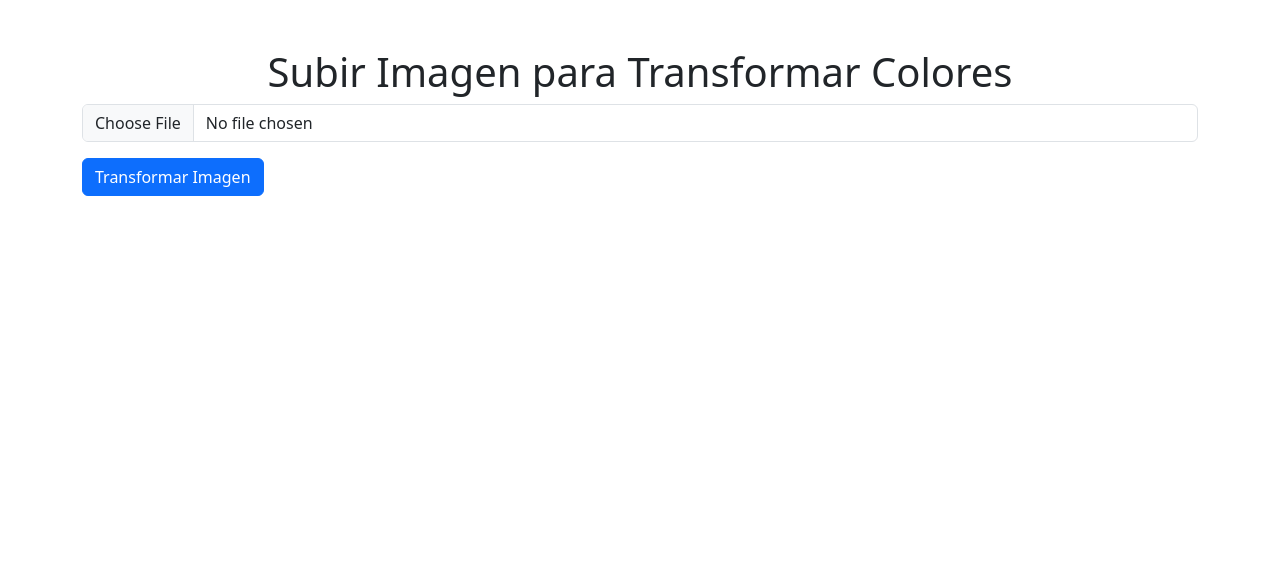
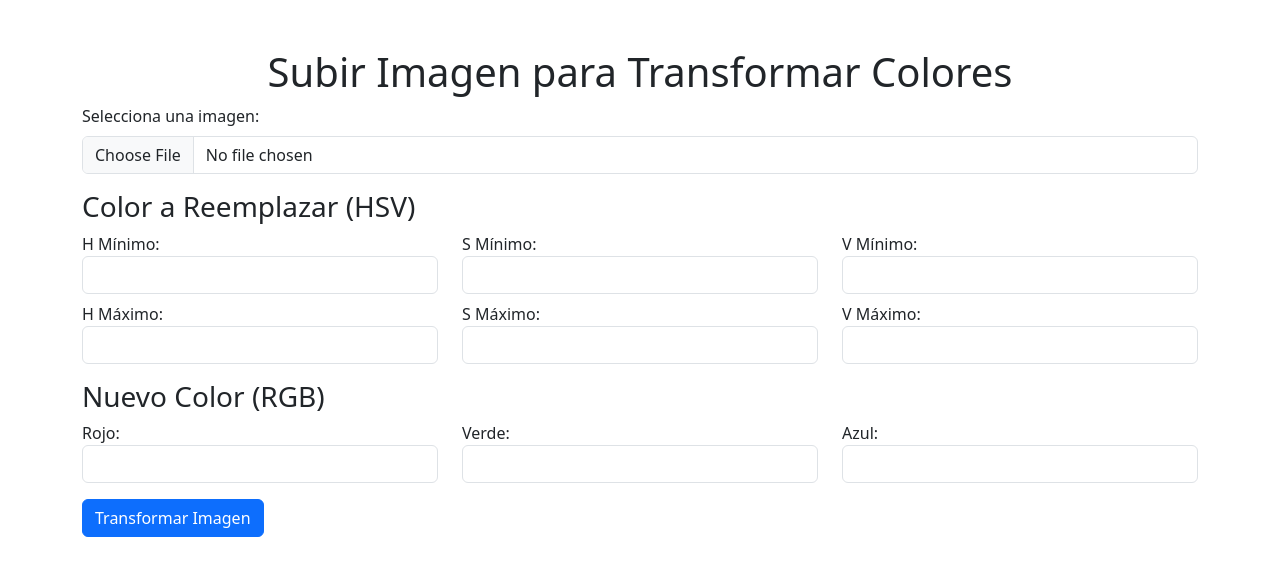
Before and after one commit to Aln22-F3r/Proyecto-Sistemas-Inteligentes, a Flask app: page / in a window 1280 px wide. Shown: the top 576 px of the page. Run offline with Flask 3, Linux system fonts and the light colour scheme.

Commit message:
Ahora ya en el index se muestra la opcion de escoger los valores del HSV y el color a remplazar, funciona bien con colores planos pero es dificil con imagenes con tonos muy similares y aparte es confuso el HSV por lo que en el futuro veremos como cambiar o arreglar el problema de la interfaz de usuario

```diff
--- a/app.py
+++ b/app.py
@@ -6,24 +6,28 @@ import os
 app = Flask(__name__)
 
 UPLOAD_FOLDER = 'static/images'
+os.makedirs(UPLOAD_FOLDER, exist_ok=True)
 app.config['UPLOAD_FOLDER'] = UPLOAD_FOLDER
 
-# Función para transformar colores (ejemplo: azul a verde)
-def transformar_colores(image_path):
+# Función para transformar colores
+def transformar_colores(image_path, old_color, new_color):
     image = cv2.imread(image_path)
     hsv = cv2.cvtColor(image, cv2.COLOR_BGR2HSV)
 
-    # Definimos los colores que queremos cambiar (azul a verde)
-    lower_blue = np.array([100, 50, 50])
-    upper_blue = np.array([140, 255, 255])
+    # Definir el rango de color a cambiar
+    lower_bound = np.array(old_color[:3])
+    upper_bound = np.array(old_color[3:])
 
-    # Detectamos el color azul
-    mask = cv2.inRange(hsv, lower_blue, upper_blue)
+    # Crear máscara para detectar el color seleccionado
+    mask = cv2.inRange(hsv, lower_bound, upper_bound)
 
-    # Cambiamos el color azul a verde
-    image[mask > 0] = [0, 255, 0]
+    # Suavizar la máscara para mejorar la detección
+    mask = cv2.GaussianBlur(mask, (5, 5), 0)
 
-    # Guardamos la nueva imagen
+    # Cambiar el color detectado al nuevo color
+    image[mask > 0] = new_color
+
+    # Guardar la imagen transformada
     output_path = os.path.join(app.config['UPLOAD_FOLDER'], 'output.jpg')
     cv2.imwrite(output_path, image)
     return output_path
@@ -31,16 +35,27 @@ def transformar_colores(image_path):
 @app.route('/', methods=['GET', 'POST'])
 def index():
     if request.method == 'POST':
-        # Guardar la imagen cargada
         file = request.files['file']
         if file:
             filepath = os.path.join(app.config['UPLOAD_FOLDER'], 'input.jpg')
             file.save(filepath)
 
-            # Aplicar la transformación
-            output_path = transformar_colores(filepath)
+            # Obtener colores del formulario
+            old_h_min = int(request.form['old_h_min'])
+            old_s_min = int(request.form['old_s_min'])
+            old_v_min = int(request.form['old_v_min'])
+            old_h_max = int(request.form['old_h_max'])
+            old_s_max = int(request.form['old_s_max'])
+            old_v_max = int(request.form['old_v_max'])
 
-            # Mostrar la imagen transformada
+            new_r = int(request.form['new_r'])
+            new_g = int(request.form['new_g'])
+            new_b = int(request.form['new_b'])
+
+            old_color = [old_h_min, old_s_min, old_v_min, old_h_max, old_s_max, old_v_max]
+            new_color = [new_b, new_g, new_r]
+
+            output_path = transformar_colores(filepath, old_color, new_color)
             return render_template('result.html', output_image='images/output.jpg')
 
     return render_template('index.html')
--- a/templates/index.html
+++ b/templates/index.html
@@ -11,9 +11,57 @@
         <h1 class="text-center">Subir Imagen para Transformar Colores</h1>
         <form action="/" method="post" enctype="multipart/form-data">
             <div class="mb-3">
-                <input type="file" name="file" class="form-control">
+                <label class="form-label">Selecciona una imagen:</label>
+                <input type="file" name="file" class="form-control" required>
             </div>
-            <button type="submit" class="btn btn-primary">Transformar Imagen</button>
+
+            <h3>Color a Reemplazar (HSV)</h3>
+            <div class="row">
+                <div class="col">
+                    <label>H Mínimo:</label>
+                    <input type="number" name="old_h_min" class="form-control" min="0" max="179" required>
+                </div>
+                <div class="col">
+                    <label>S Mínimo:</label>
+                    <input type="number" name="old_s_min" class="form-control" min="0" max="255" required>
+                </div>
+                <div class="col">
+                    <label>V Mínimo:</label>
+                    <input type="number" name="old_v_min" class="form-control" min="0" max="255" required>
+                </div>
+            </div>
+            <div class="row mt-2">
+                <div class="col">
+                    <label>H Máximo:</label>
+                    <input type="number" name="old_h_max" class="form-control" min="0" max="179" required>
+                </div>
+                <div class="col">
+                    <label>S Máximo:</label>
+                    <input type="number" name="old_s_max" class="form-control" min="0" max="255" required>
+                </div>
+                <div class="col">
+                    <label>V Máximo:</label>
+                    <input type="number" name="old_v_max" class="form-control" min="0" max="255" required>
+                </div>
+            </div>
+
+            <h3 class="mt-3">Nuevo Color (RGB)</h3>
+            <div class="row">
+                <div class="col">
+                    <label>Rojo:</label>
+                    <input type="number" name="new_r" class="form-control" min="0" max="255" required>
+                </div>
+                <div class="col">
+                    <label>Verde:</label>
+                    <input type="number" name="new_g" class="form-control" min="0" max="255" required>
+                </div>
+                <div class="col">
+                    <label>Azul:</label>
+                    <input type="number" name="new_b" class="form-control" min="0" max="255" required>
+                </div>
+            </div>
+
+            <button type="submit" class="btn btn-primary mt-3">Transformar Imagen</button>
         </form>
     </div>
 </body>
```
Also changed, not shown: templates/result.html (+13 -3 lines), static/images/Prueba 1.jpg (deleted), static/images/output.jpg, 1 other file.
